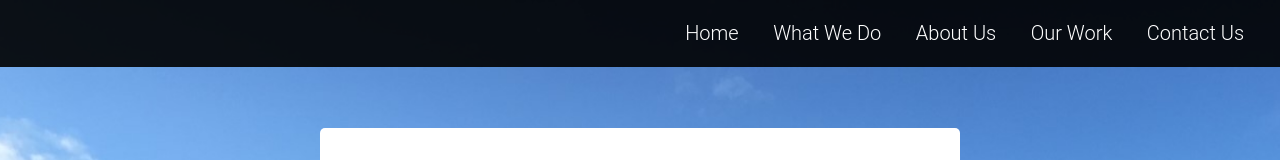
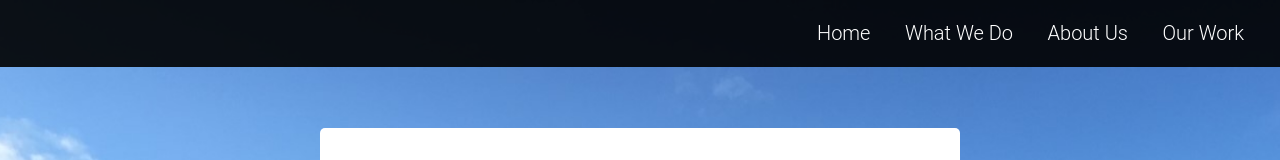
Before and after one commit to heger66/superior-masonry, a plain HTML site: page index.html in a window 1280 px wide. Shown: the top 160 px of the page. Drawn offline with nearby package versions, Linux system fonts and the light colour scheme; files whose address does not match are found by name.

Commit message:
removed contact us and added trowel-bricks icon to tab

```diff
--- a/index.html
+++ b/index.html
@@ -5,6 +5,7 @@
     <meta http-equiv="X-UA-Compatible" content="IE=edge">
     <meta name="viewport" content="width=device-width, initial-scale=1.0">
     <link rel="stylesheet" href="styles.css">
+    <link rel="icon" href="/assets/trowel-bricks-solid.svg">
     <title>Superior Masonry</title>
 </head>
 <script src="https://kit.fontawesome.com/d3c0aafbcb.js" crossorigin="anonymous"></script>
@@ -16,7 +17,6 @@
                 <li><a href="#what-we-do">What We Do</a></li>
                 <li><a href="#about">About Us</a></li>
                 <li><a href="#gallary">Our Work</a></li>
-                <li><a href="">Contact Us</a></li>
             </ul>
         </nav>
     </header>
```
Also changed, not shown: assets/trowel-bricks-solid.svg (added).
